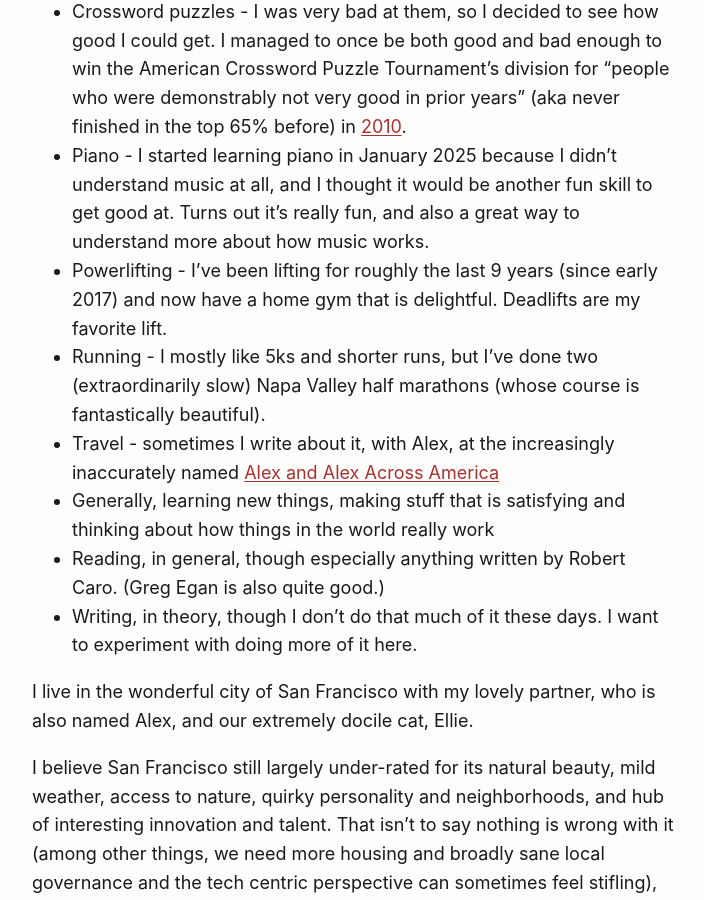
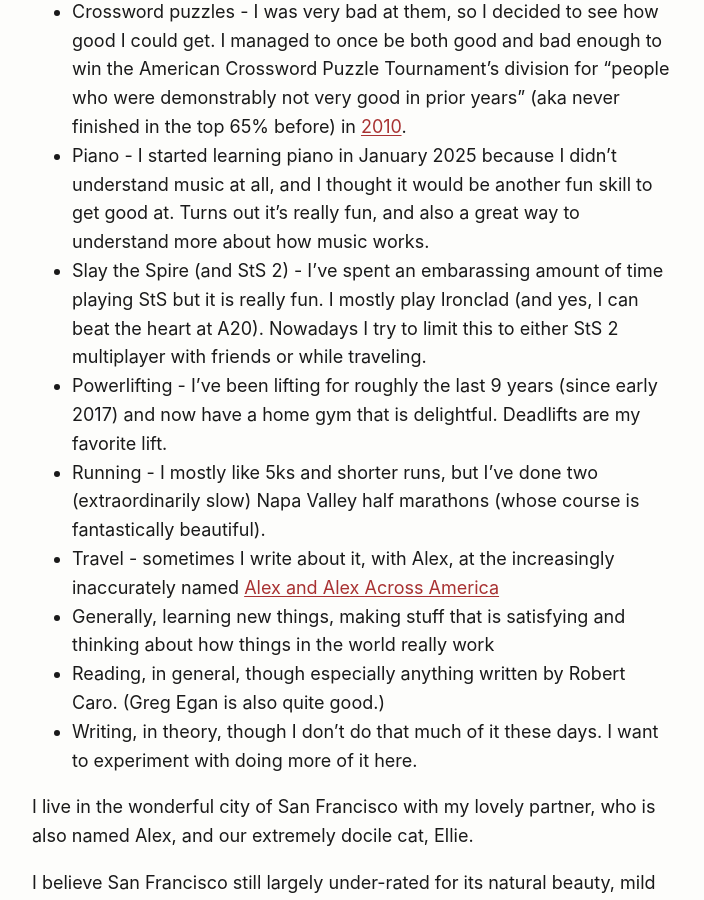
Before and after one commit to alexallain/alexallain.github.io, a Jekyll site: the page built from index.md, in a window 1280 px wide and 900 px high, scrolled down 1812 px. Shown: the whole window, without its empty margins (286-990 px from the left). Built offline with Jekyll 4.4.1, drawn with Linux system fonts in a browser that asks for light colours.

Commit message:
Add Slay the Spire to the things-I-enjoy list
Co-Authored-By: Claude Opus 4.7 (1M context) <noreply@anthropic.com>

```diff
--- a/index.md
+++ b/index.md
@@ -48,6 +48,9 @@ href="https://www.crosswordtournament.com/info/history.htm">2010</a>.
 * Piano - I started learning piano in January 2025 because I didn't understand music at all, and I thought it
 would be another fun skill to get good at. Turns out it's really fun, and also a great way to understand more about
 how music works.
+* Slay the Spire (and StS 2) - I've spent an embarassing amount of time playing StS but it is
+really fun. I mostly play Ironclad (and yes, I can beat the heart at A20). Nowadays I try to limit this to either StS 2
+multiplayer with friends or while traveling.
 * Powerlifting - I've been lifting for roughly the last 9 years (since early 2017) and now have a home gym that is
  delightful. Deadlifts are my favorite lift.
 * Running - I mostly like 5ks and shorter runs, but I've done two (extraordinarily slow) Napa Valley half marathons
```
